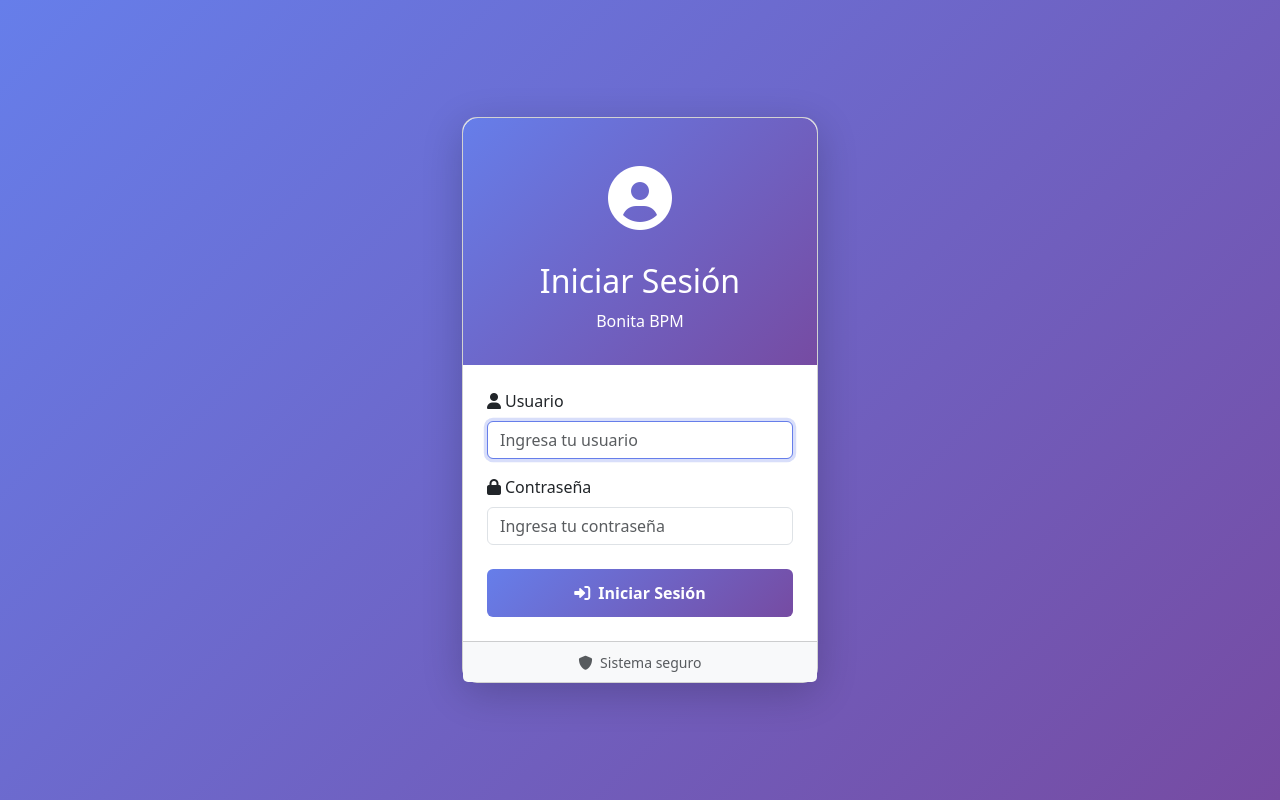
After one commit to faacu02/DSSD-Grupo-7, a Flask app: page /login in a window 1280 px wide. The commit adds this page. Run offline with Flask 3, Linux system fonts and the light colour scheme.

Commit message:
agrego login y ahora se logua una sola vez en bonita

```diff
--- a/src/activities/crear_proyecto.py
+++ b/src/activities/crear_proyecto.py
@@ -6,11 +6,11 @@ bonita_bp = Blueprint("bonita", __name__, url_prefix="/bonita")
 
 @bonita_bp.route("/completar_actividad", methods=["POST"])
 def completar_actividad():
-    access = AccessAPI()
     nombre = request.json.get("nombre")
 
     try:
-        cookie, session = access.login()
+        # Usar la sesión existente en lugar de hacer login nuevamente
+        session = AccessAPI.get_bonita_session()
         process = Process(session)
 
         process_id = process.get_process_id_by_name("Proceso de generar proyecto")
--- a/src/controllers/formulario.py
+++ b/src/controllers/formulario.py
@@ -1,13 +1,33 @@
-from flask import Blueprint, render_template, request, redirect, url_for, flash
+from flask import Blueprint, render_template, request, redirect, url_for, flash, session
 import requests
 import services.proyecto_servicce as proyecto_service
 import services.etapa_service as etapa_service
 from datetime import datetime
+from classes.access import AccessAPI
+from functools import wraps
 
 # Crear el Blueprint
 formulario_bp = Blueprint('formulario', __name__)
 
+# Decorator para verificar autenticación
+def login_required(f):
+    @wraps(f)
+    def decorated_function(*args, **kwargs):
+        if not session.get('logged'):
+            flash('Por favor, inicia sesión para acceder.', 'error')
+            return redirect(url_for('formulario.login'))
+        return f(*args, **kwargs)
+    return decorated_function
+
 @formulario_bp.route('/')
+def root():
+    """Ruta raíz - redirige al login o al index según el estado de sesión"""
+    if session.get('logged'):
+        return redirect(url_for('formulario.index'))
+    return redirect(url_for('formulario.login'))
+
+@formulario_bp.route('/index')
+@login_required
 def index():
     """Página de inicio de ProjectPlanning"""
     return render_template('index.html')
@@ -20,6 +40,7 @@ def to_timestamp(fecha_str):
     return int(dt.timestamp() * 1000)
 
 @formulario_bp.route('/formulario_nombre', methods=['GET', 'POST'])
+@login_required
 def formulario_nombre():
     if request.method == 'POST':
         nombre = request.form.get('nombre')
@@ -51,6 +72,7 @@ def formulario_nombre():
     return render_template('formulario_nombre.html', case_id=case_id)
 
 @formulario_bp.route('/cargar_etapa', methods=['GET', 'POST'])
+@login_required
 def cargar_etapa():
     if request.method == 'POST':
         case_id = request.form.get('case_id')
@@ -119,6 +141,7 @@ def cargar_etapa():
                            proyecto_id=proyecto_id)
 
 @formulario_bp.route('/confirmar_proyecto', methods=['GET', 'POST'])
+@login_required
 def confirmar_proyecto():
     case_id = request.args.get('case_id')
     proyecto_id = request.args.get('proyecto_id')
@@ -142,6 +165,7 @@ def confirmar_proyecto():
                            proyecto_id=proyecto_id)
 
 @formulario_bp.route('/cargar_donacion', methods=['GET', 'POST'])
+@login_required
 def cargar_donacion():
     if request.method == 'POST':
         donante_nombre = request.form.get('donante_nombre')
@@ -176,3 +200,41 @@ def cargar_donacion():
             flash(f'Error al cargar donación: {str(e)}', 'error')
 
     return render_template('cargar_donacion.html')
+
+@formulario_bp.route('/login', methods=['GET', 'POST'])
+def login():
+    if request.method == 'POST':
+        username = request.form.get('username')
+        password = request.form.get('password')
+
+        if not username or not password:
+            flash('Por favor, ingresa usuario y contraseña.', 'error')
+            return render_template('login.html')
+
+        try:
+            # Crear instancia de AccessAPI con las credenciales del formulario
+            access_api = AccessAPI()
+            access_api.user = username
+            access_api.password = password
+
+            # Intentar hacer login
+            token, bonita_session = access_api.login()
+
+            # Si llegamos aquí, el login fue exitoso
+            flash(f'¡Bienvenido {username}!', 'success')
+            return redirect(url_for('formulario.index'))
+
+        except Exception as e:
+            flash(f'Error de autenticación: {str(e)}', 'error')
+            return render_template('login.html')
+
+    # GET - mostrar formulario de login
+    return render_template('login.html')
+
+@formulario_bp.route('/logout')
+@login_required
+def logout():
+    # Limpiar la sesión de Flask
+    session.clear()
+    flash('Sesión cerrada correctamente.', 'success')
+    return redirect(url_for('formulario.login'))
--- /dev/null
+++ b/src/templates/login.html
@@ -0,0 +1,133 @@
+<!DOCTYPE html>
+<html lang="es">
+<head>
+    <meta charset="UTF-8">
+    <meta name="viewport" content="width=device-width, initial-scale=1.0">
+    <title>Login - Bonita</title>
+    <link href="https://cdn.jsdelivr.net/npm/bootstrap@5.3.2/dist/css/bootstrap.min.css" rel="stylesheet">
+    <link href="https://cdnjs.cloudflare.com/ajax/libs/font-awesome/6.0.0/css/all.min.css" rel="stylesheet">
+    <style>
+        body {
+            background: linear-gradient(135deg, #667eea 0%, #764ba2 100%);
+            min-height: 100vh;
+            display: flex;
+            align-items: center;
+            justify-content: center;
+        }
+        .login-card {
+            border-radius: 15px;
+            box-shadow: 0 10px 40px rgba(0, 0, 0, 0.2);
+        }
+        .login-header {
+            background: linear-gradient(135deg, #667eea 0%, #764ba2 100%);
+            border-radius: 15px 15px 0 0 !important;
+            padding: 2rem;
+        }
+        .login-icon {
+            font-size: 4rem;
+            margin-bottom: 1rem;
+        }
+        .btn-login {
+            background: linear-gradient(135deg, #667eea 0%, #764ba2 100%);
+            border: none;
+            padding: 12px;
+            font-weight: 600;
+            transition: transform 0.2s;
+        }
+        .btn-login:hover {
+            transform: translateY(-2px);
+            box-shadow: 0 5px 15px rgba(102, 126, 234, 0.4);
+        }
+        .form-control:focus {
+            border-color: #667eea;
+            box-shadow: 0 0 0 0.2rem rgba(102, 126, 234, 0.25);
+        }
+    </style>
+</head>
+<body>
+    <div class="container">
+        <div class="row justify-content-center">
+            <div class="col-md-5 col-lg-4">
+                <div class="card login-card">
+                    <div class="card-header login-header text-white text-center border-0">
+                        <div class="login-icon">
+                            <i class="fas fa-user-circle"></i>
+                        </div>
+                        <h2 class="mb-0">Iniciar Sesión</h2>
+                        <p class="mb-0 mt-2">Bonita BPM</p>
+                    </div>
+                    <div class="card-body p-4">
+                        <!-- Mostrar mensajes flash -->
+                        {% with messages = get_flashed_messages(with_categories=true) %}
+                            {% if messages %}
+                                {% for category, message in messages %}
+                                    <div class="alert alert-{{ 'success' if category == 'success' else 'danger' }} alert-dismissible fade show" role="alert">
+                                        <i class="fas fa-{{ 'check-circle' if category == 'success' else 'exclamation-triangle' }} me-2"></i>
+                                        {{ message }}
+                                        <button type="button" class="btn-close" data-bs-dismiss="alert"></button>
+                                    </div>
+                                {% endfor %}
+                            {% endif %}
+                        {% endwith %}
+
+                        <form method="POST" action="{{ url_for('formulario.login') }}" class="needs-validation" novalidate>
+                            <div class="mb-3">
+                                <label for="username" class="form-label">
+                                    <i class="fas fa-user me-1"></i>Usuario
+                                </label>
+                                <input type="text" class="form-control" id="username" name="username"
+                                       required placeholder="Ingresa tu usuario" autofocus>
+                                <div class="invalid-feedback">
+                                    Por favor, ingresa tu usuario.
+                                </div>
+                            </div>
+
+                            <div class="mb-4">
+                                <label for="password" class="form-label">
+                                    <i class="fas fa-lock me-1"></i>Contraseña
+                                </label>
+                                <input type="password" class="form-control" id="password" name="password"
+                                       required placeholder="Ingresa tu contraseña">
+                                <div class="invalid-feedback">
+                                    Por favor, ingresa tu contraseña.
+                                </div>
+                            </div>
+
+                            <div class="d-grid">
+                                <button type="submit" class="btn btn-primary btn-login">
+                                    <i class="fas fa-sign-in-alt me-2"></i>Iniciar Sesión
+                                </button>
+                            </div>
+                        </form>
+                    </div>
+
+                    <div class="card-footer text-center text-muted bg-light">
+                        <small>
+                            <i class="fas fa-shield-alt me-1"></i>
+                            Sistema seguro
+                        </small>
+                    </div>
+                </div>
+            </div>
+        </div>
+    </div>
+
+    <script src="https://cdn.jsdelivr.net/npm/bootstrap@5.3.2/dist/js/bootstrap.bundle.min.js"></script>
+    <script>
+        // Validación del formulario
+        (function() {
+            'use strict'
+            var forms = document.querySelectorAll('.needs-validation')
+            Array.prototype.slice.call(forms).forEach(function(form) {
+                form.addEventListener('submit', function(event) {
+                    if (!form.checkValidity()) {
+                        event.preventDefault()
+                        event.stopPropagation()
+                    }
+                    form.classList.add('was-validated')
+                }, false)
+            })
+        })()
+    </script>
+</body>
+</html>
```
Also changed, not shown: src/activities/completar_actividad_siguiente.py (+4 -5 lines), src/classes/access.py (+24 -1 lines), src/templates/index.html (+32 -0 lines).
